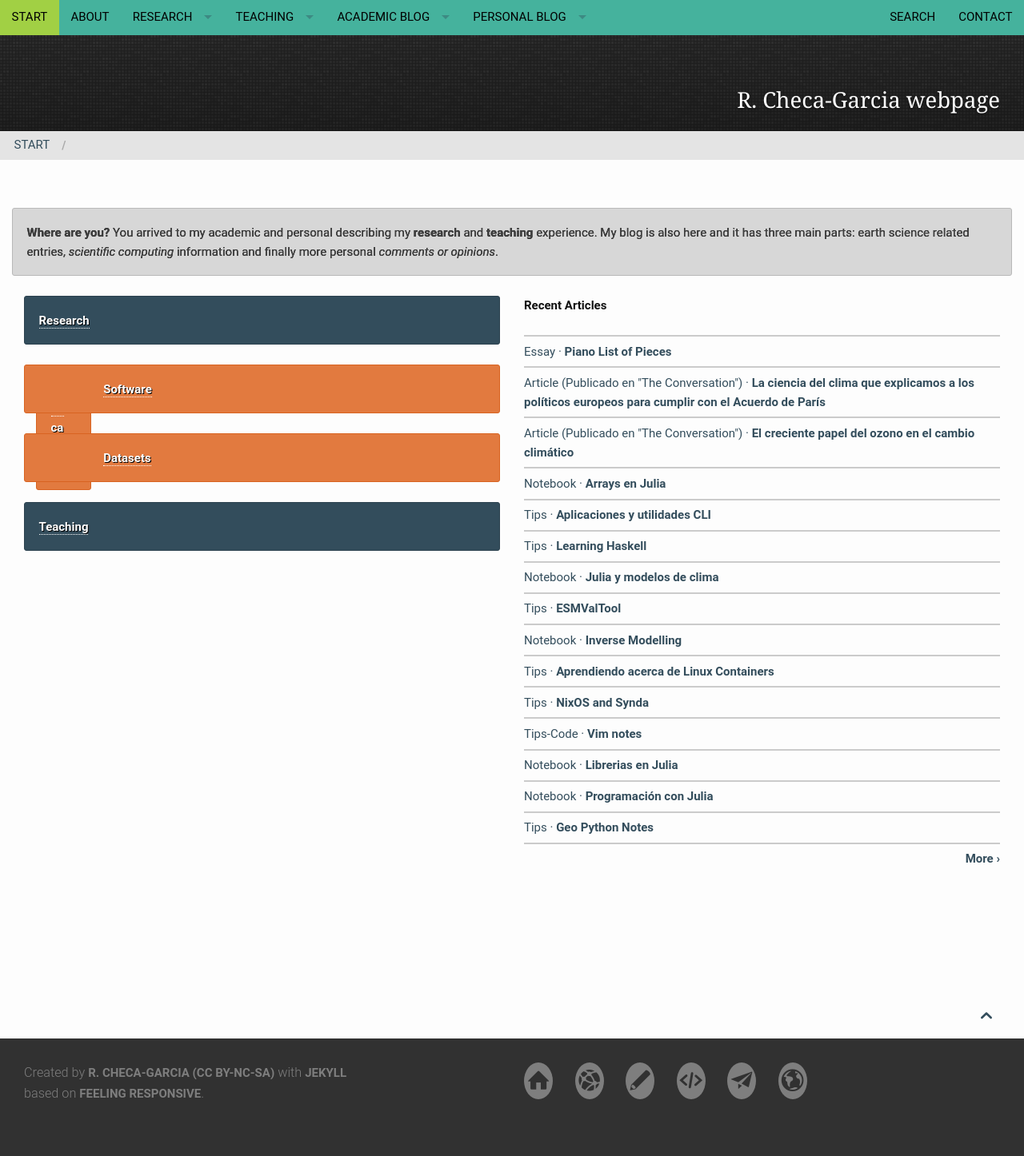
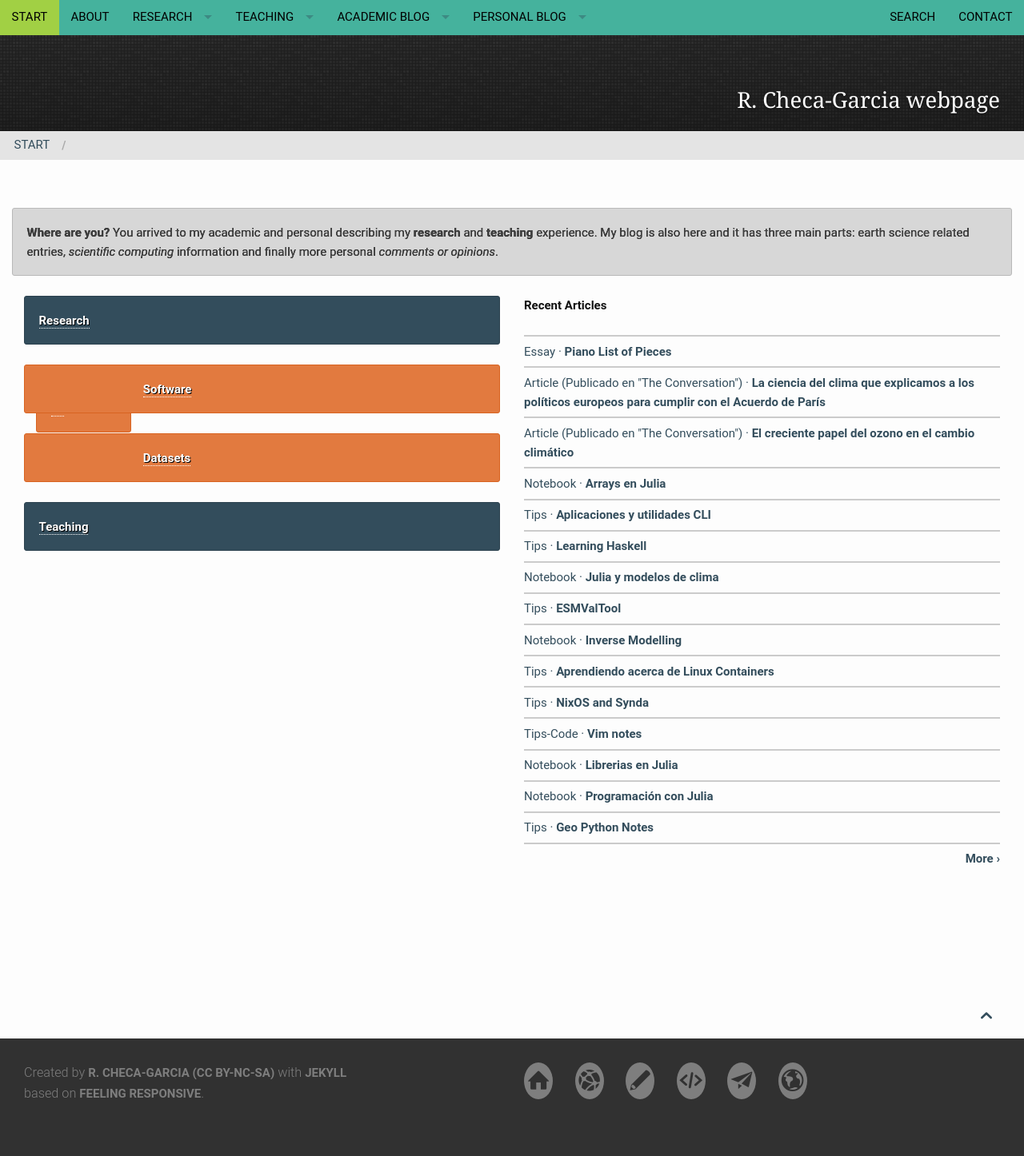
Before and after one commit to RCHG/rchg.github.io, a Jekyll site: the page built from pages/pages-root-folder/index.md, in a window 1280 px wide. Shown: the whole page at 80% size. Built offline with Jekyll 4.4.1, drawn with Linux system fonts in a browser that asks for light colours; nearby versions of some CDN libraries; comment, search, counter and statistics services are not loaded.

Commit message:
Update frontpage.html

```diff
--- a/_layouts/frontpage.html
+++ b/_layouts/frontpage.html
@@ -43,9 +43,9 @@
         <div class="medium-6 columns">
 
         {% include alert info=' <a href="/research/overview">Research</a>' %}
-           <div class="medium-2 columns">
+           <div class="small-3 columns">
         {% include alert warning=' <a href="/research/publications/">Publications</a>' %}
-           </div><!-- /.small-2.columns -->
+           </div><!-- /.small-3.columns -->
         {% include alert warning=' <a href="/research/my-codes/">Software</a>' %}
         {% include alert warning=' <a href="/research/datasets/">Datasets</a>' %}
         {% include alert info=' <a href="/teaching/overview/">Teaching</a>' %}
```
